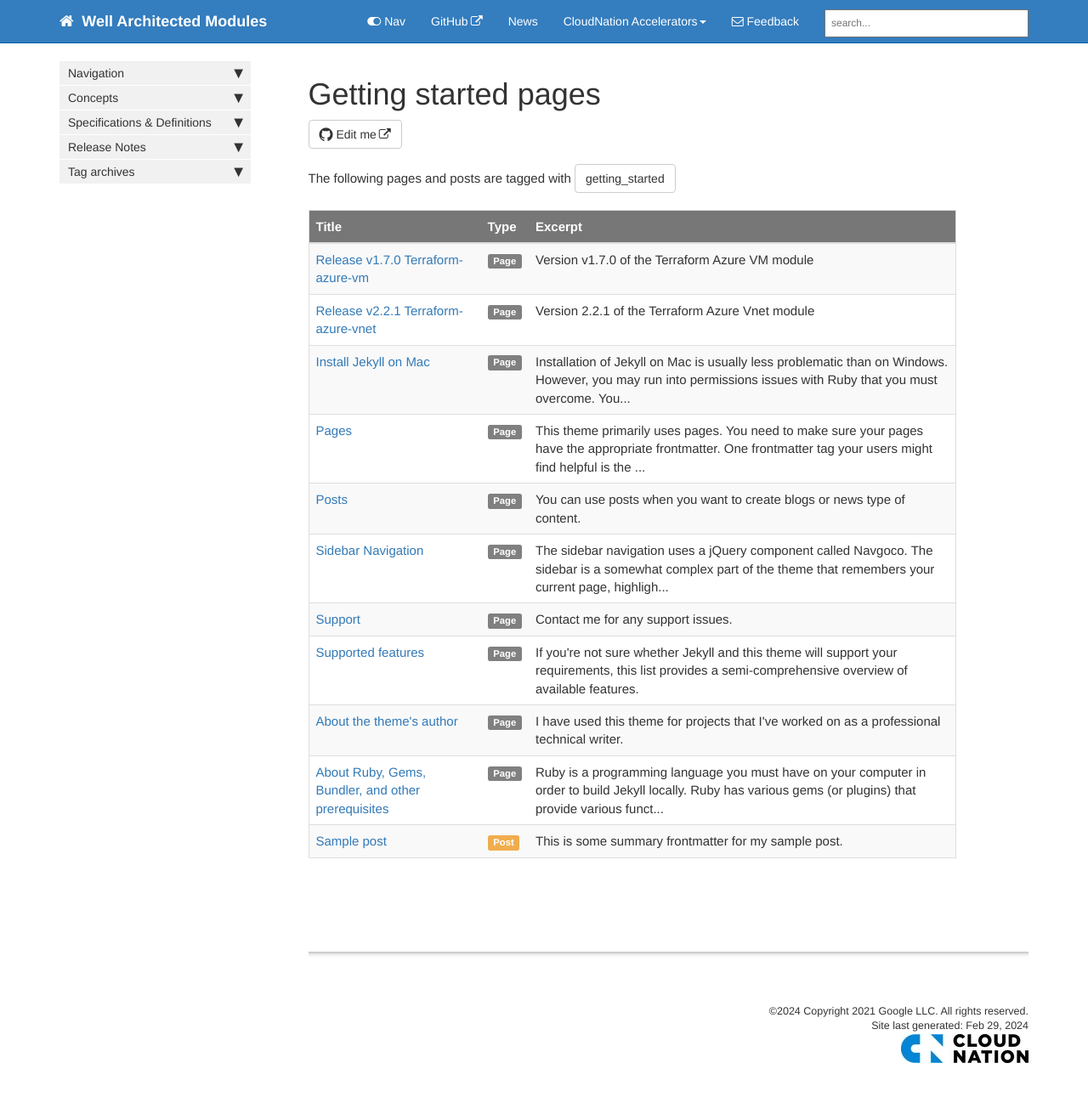
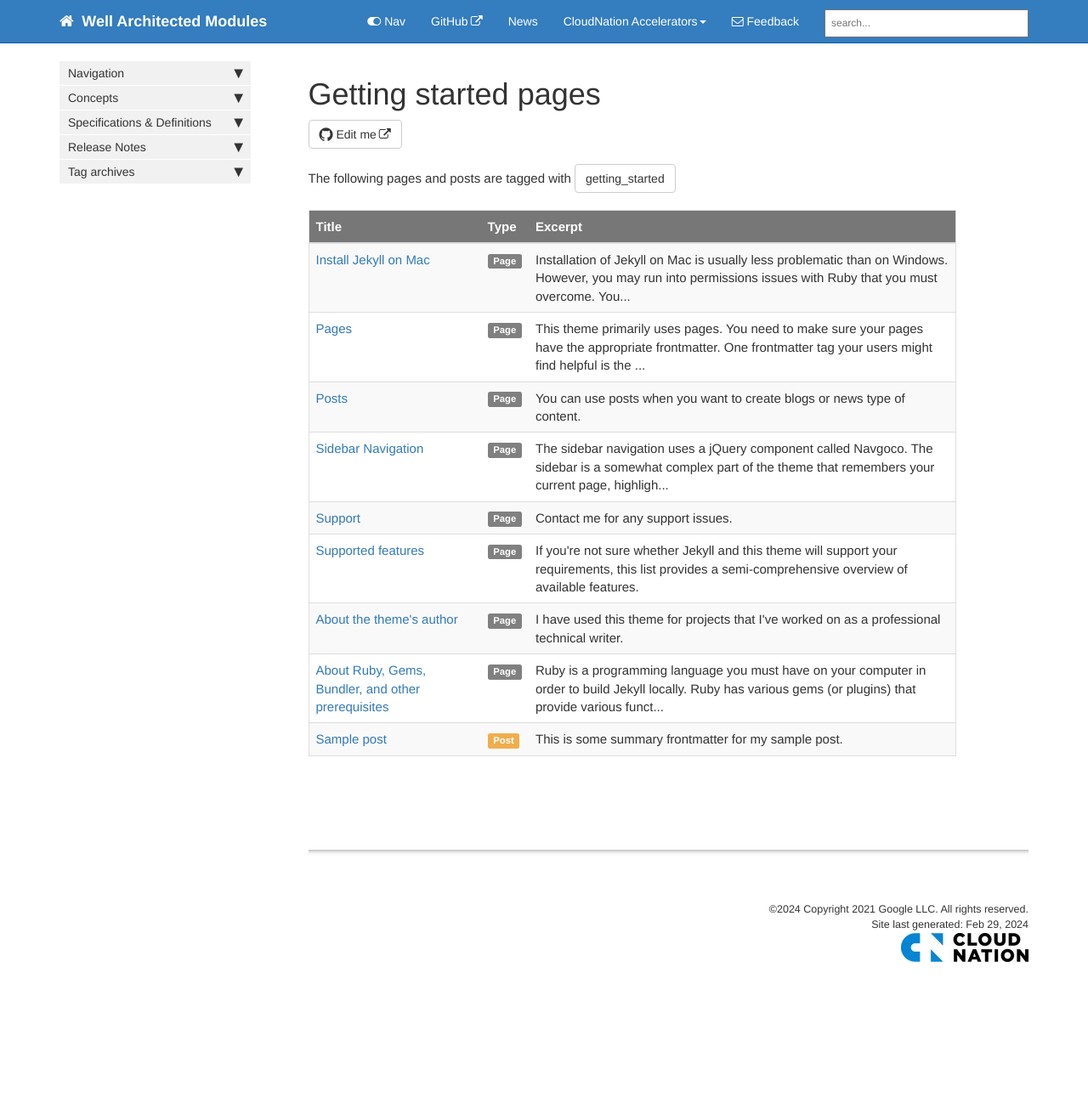
Before and after one commit to CloudNationHQ/well-architected-modules, a Jekyll site: the page built from pages/tags/tag_getting_started.md, in a window 1280 px wide. Shown: the whole page at 85% size. Built offline with Jekyll 4.4.1, drawn with Linux system fonts in a browser that asks for light colours; comment, search, counter and statistics services are not loaded; after the commit the page ends 1192 px from its top, so only the background shows below that.

Commit message:
commit changes in website

```diff
--- a/_data/sidebars/mydoc_sidebar.yml
+++ b/_data/sidebars/mydoc_sidebar.yml
@@ -88,19 +88,19 @@
     output: web, pdf
     folderitems:
 
-    - title: Release notes v1.7.0
-      url: /mydoc_cn_release_notes_170_vm.html
+    - title: Terraform Virtual Machine
+      url: /mydoc_cn_release_notes_vm.html
       output: web, pdf
 
-    - title: Release notes v2.2.1
-      url: /mydoc_cn_release_notes_221_vnet.html
+    - title: Terraform Virtual Network
+      url: /mydoc_cn_release_notes_vnet.html
       output: web, pdf
 
-    - title: Terraform Azure Virtual WAN
+    - title: Terraform Virtual WAN
       url: /mydoc_cn_release_notes_vwan.html
       output: web, pdf
 
-    - title: Terraform Azure Storage Account
+    - title: Terraform Storage Account
       url: /mydoc_cn_release_notes_sa.html
       output: web, pdf
 
--- a/pages/mydoc/mydoc_cn_release_notes_170_vm.md
+++ /dev/null
@@ -1,16 +0,0 @@
----
-title: Release v1.7.0 Terraform-azure-vm
-tags: [getting_started]
-keywords: release notes, announcements, what's new, new features
-last_updated: Feb 26, 2024
-summary: "Version v1.7.0 of the Terraform Azure VM module"
-sidebar: mydoc_sidebar
-permalink: mydoc_cn_release_notes_170_vm.html
-folder: mydoc
----
-
-## Terraform Azure VM Module
-
-Add missing tag property extensions (#81) (2c5d5d7)
-
-{% include links.html %}
--- a/pages/mydoc/mydoc_cn_release_notes_221_vnet.md
+++ /dev/null
@@ -1,16 +0,0 @@
----
-title: Release v2.2.1 Terraform-azure-vnet
-tags: [getting_started]
-keywords: release notes, announcements, what's new, new features
-last_updated: Feb 26, 2024
-summary: "Version 2.2.1 of the Terraform Azure Vnet module"
-sidebar: mydoc_sidebar
-permalink: mydoc_cn_release_notes_221_vnet.html
-folder: mydoc
----
-
-## Terraform Azure Vnet Module
-
-fix refined subnet routing to ensure correct creation and association (#44) (43762f7)
-
-{% include links.html %}
--- /dev/null
+++ b/pages/mydoc/mydoc_cn_release_notes_vm.md
@@ -0,0 +1,21 @@
+---
+title: Terraform Virtual Machine VM
+tags: [2024march01]
+keywords: release notes, announcements, what's new, new features
+last_updated: Feb 26, 2024
+summary: "Release the Terraform Azure VM module"
+sidebar: mydoc_sidebar
+permalink: mydoc_cn_release_notes_vm.html
+folder: mydoc
+---
+
+## Releases Terraform Azure VM Module
+
+### Release v1.8.0 Features
+add conditional expression to allow global tagging and changed defaults max shares property on managed disks (#84) (1cd0d76)
+add user assigned identity output (#86) (0b57df6)
+
+### Release v1.7.0 Features
+add missing tag property extensions (#81) (2c5d5d7)
+
+{% include links.html %}
--- /dev/null
+++ b/pages/mydoc/mydoc_cn_release_notes_vnet.md
@@ -0,0 +1,20 @@
+---
+title: Terraform Virtual Network VNET
+tags: [2024march01]
+keywords: release notes, announcements, what's new, new features
+last_updated: Feb 26, 2024
+summary: "Releases Terraform Azure Vnet module"
+sidebar: mydoc_sidebar
+permalink: mydoc_cn_release_notes_vnet.html
+folder: mydoc
+---
+
+## Releases Terraform Azure Vnet Module
+
+### Release v2.3.0 Features
+Add conditional expressions to allow some global properties (#46) (7e9143d)
+
+### Release v2.2.1 Bug Fixes
+fix refined subnet routing to ensure correct creation and association (#44) (43762f7)
+
+{% include links.html %}
```
Also changed, not shown: pages/mydoc/mydoc_cn_release_notes_sa.md (+4 -1 lines).
